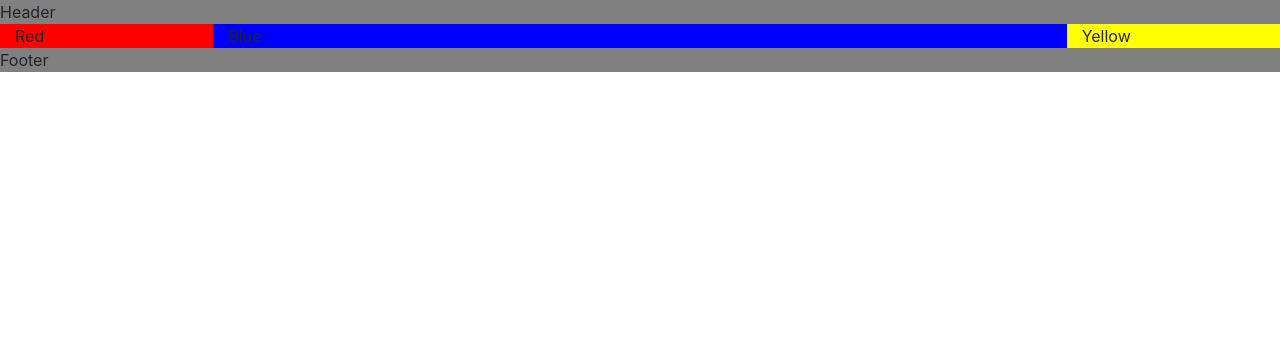
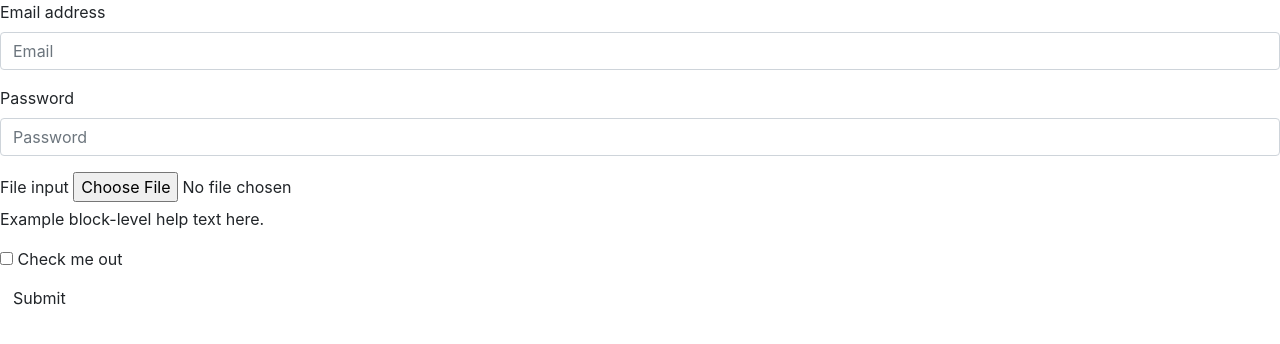
Before and after one commit to Apr1c07/R6S_MouseSensitivity_Tweak, a plain HTML site: page index.html in a window 1280 px wide. Drawn offline with nearby package versions, Linux system fonts and the light colour scheme.

Commit message:
Update index.html

```diff
--- a/index.html
+++ b/index.html
@@ -13,14 +13,26 @@
     <script src="js/bootstrap.min.js"></script>
   </head>
   <body>
-    <header style="background-color:gray">Header</header>
-<div class="container-fluid">
-  <div class="row">
-    <div class="col-sm-2" style="background-color:red;">Red</div>
-    <div class="col-sm-8" style="background-color:blue;">Blue</div>
-    <div class="col-sm-2" style="background-color:yellow;">Yellow</div>
+<form>
+  <div class="form-group">
+    <label for="exampleInputEmail1">Email address</label>
+    <input type="email" class="form-control" id="exampleInputEmail1" placeholder="Email">
   </div>
-</div>
-<footer style="background-color:gray">Footer</footer>
+  <div class="form-group">
+    <label for="exampleInputPassword1">Password</label>
+    <input type="password" class="form-control" id="exampleInputPassword1" placeholder="Password">
+  </div>
+  <div class="form-group">
+    <label for="exampleInputFile">File input</label>
+    <input type="file" id="exampleInputFile">
+    <p class="help-block">Example block-level help text here.</p>
+  </div>
+  <div class="checkbox">
+    <label>
+      <input type="checkbox"> Check me out
+    </label>
+  </div>
+  <button type="submit" class="btn btn-default">Submit</button>
+</form>
   </body>
 </html>
```
